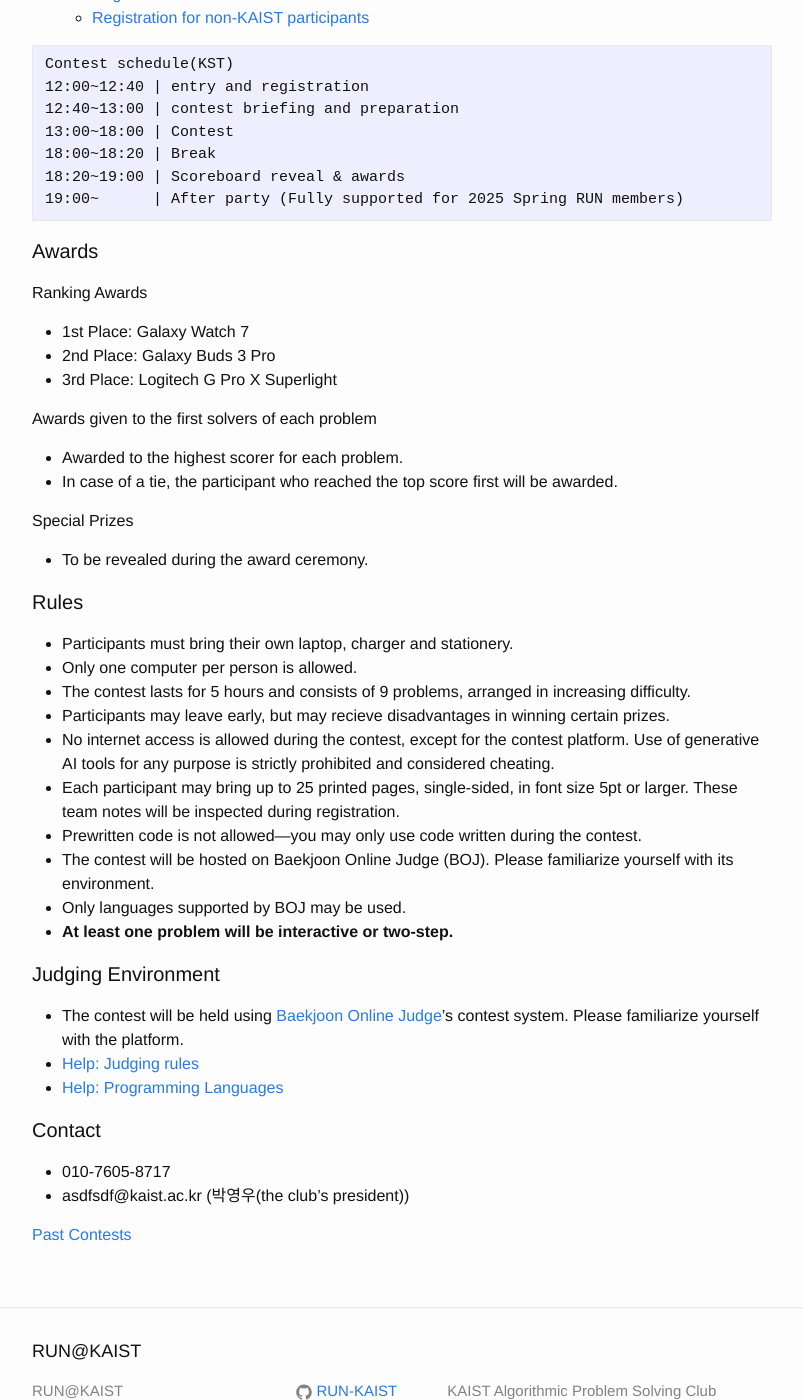
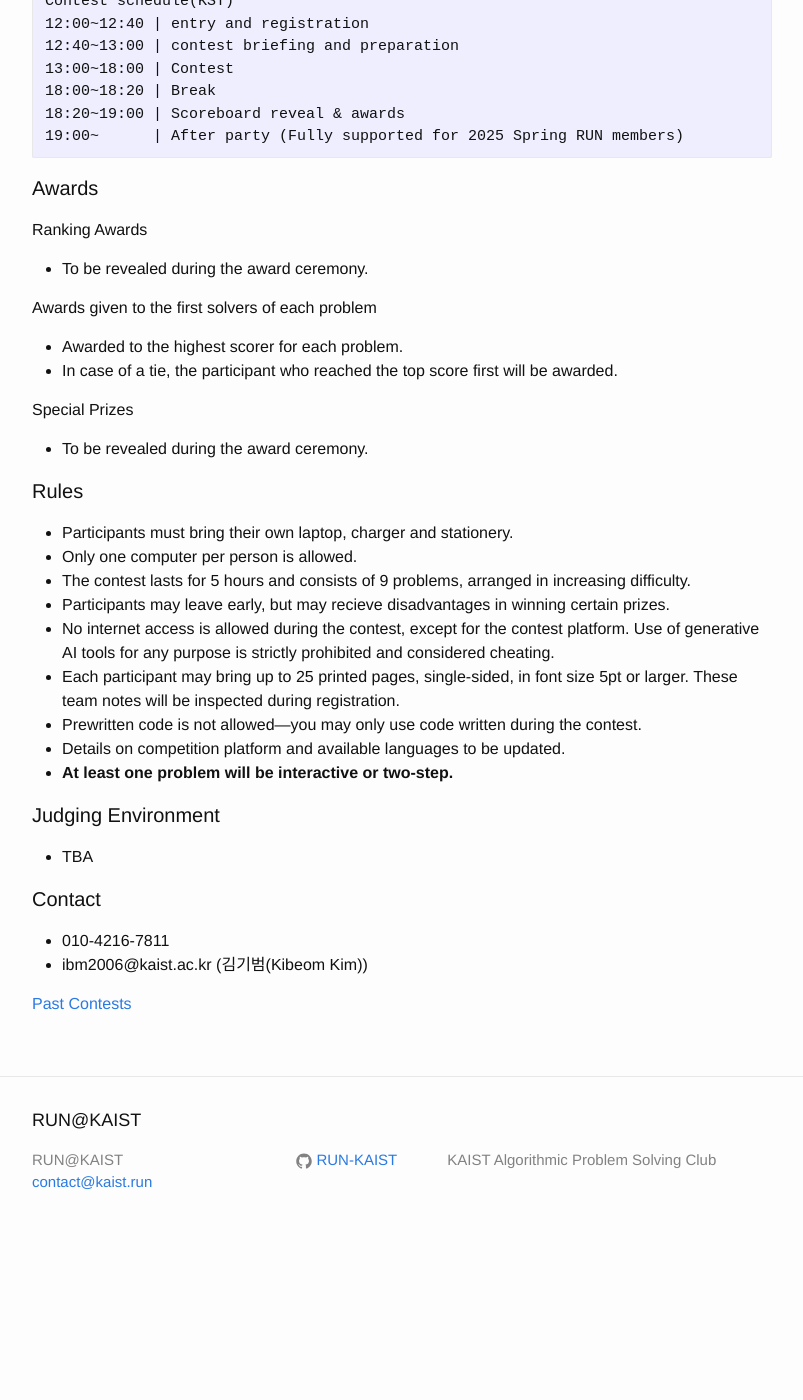
Before and after one commit to RUN-KAIST/kaist.run, a Jekyll site: the page built from contests/2026spring_en.md, in a window 1280 px wide and 1400 px high, scrolled down 1010 px. Shown: the whole window, without its empty margins (238-1041 px from the left). Built offline with Jekyll 4.4.1, drawn with Linux system fonts in a browser that asks for light colours; after the commit the page ends 2264 px from its top, so only the background shows below that; some of the changed text lies outside the part shown.

Commit message:
Update 2026spring_en.md

````diff
--- a/contests/2026spring_en.md
+++ b/contests/2026spring_en.md
@@ -1,26 +1,25 @@
 ---
 layout: page
 title: Contests
-permalink: /en/contests/2025spring
+permalink: /en/contests/2026spring
 lang: en
-ref: contest-2025spring
+ref: contest-2026spring
 ---
 
-## The 2025 KAIST RUN Spring Contest is here!
+## The 2026 KAIST RUN Spring Contest is here!
 
-(UPD: KAIST Participants outside KAIST are also welcome! Make sure to use the seperate registration link)
 
 <div style="text-align: center">
-	<img src="/contest/2025-spring/2025 KAIST RUN Spring Contest.png" alt="poster" style="width: 700px;"/>
+    <img src="/contest/2026-spring/2026 KAIST RUN Spring Contest.png" alt="poster" style="width: 700px;"/>
 </div>
 <hr style="size: 20; margin-top: 40px; margin-bottom: 40px; border: solid; border-width: 0; border-bottom: 1px solid #e8e8e8;"/>
 
-* Date: May 5th, 2025 (Children's Day)
+* Date: May 3th, 2026 (Sunday)
 * Venue: KAIST N1 Kim-Beang-Ho & Kim Sam-Youl ITC buliding, Room 117
 * Format: Individual contest
-* Registration deadline (**May 2nd, 23:00**)
-  - [Registration for KAIST students](https://forms.gle/3czmTe38cqsn7Vay6)
-  - [Registration for non-KAIST participants](https://forms.gle/v8Nj9mkQ7cLnPTCDA)
+* Registration deadline (**May 1st, 23:59**)
+  - [Registration for RUN members](https://forms.gle/B4go53pykEp5VJfe8)
+  - [Registration for external participants](https://forms.gle/1QXTfQE4espk3EfeA)
 
 ```
 Contest schedule(KST)
@@ -35,9 +34,7 @@ Contest schedule(KST)
 #### Awards
 
 Ranking Awards
-* 1st Place: Galaxy Watch 7
-* 2nd Place: Galaxy Buds 3 Pro
-* 3rd Place: Logitech G Pro X Superlight
+* To be revealed during the award ceremony.
 
 Awards given to the first solvers of each problem
 * Awarded to the highest scorer for each problem.
@@ -55,19 +52,16 @@ Special Prizes
 - No internet access is allowed during the contest, except for the contest platform. Use of generative AI tools for any purpose is strictly prohibited and considered cheating.
 - Each participant may bring up to 25 printed pages, single-sided, in font size 5pt or larger. These team notes will be inspected during registration.
 - Prewritten code is not allowed—you may only use code written during the contest.
-- The contest will be hosted on Baekjoon Online Judge (BOJ). Please familiarize yourself with its environment.
-- Only languages supported by BOJ may be used.
+- Details on competition platform and available languages to be updated.
 - **At least one problem will be interactive or two-step.**
 
 #### Judging Environment
 
-- The contest will be held using [Baekjoon Online Judge](https://www.acmicpc.net/)'s contest system. Please familiarize yourself with the platform.
-- [Help: Judging rules](https://www.acmicpc.net/help/judge)
-- [Help: Programming Languages](https://www.acmicpc.net/help/language)
+- TBA
 
 #### Contact
 
-* 010-7605-8717
-* asdfsdf@kaist.ac.kr (박영우(the club's president))
+* 010-4216-7811
+* ibm2006@kaist.ac.kr (김기범(Kibeom Kim))
 
 [Past Contests](https://kaist.run/en/contests/past)
````
